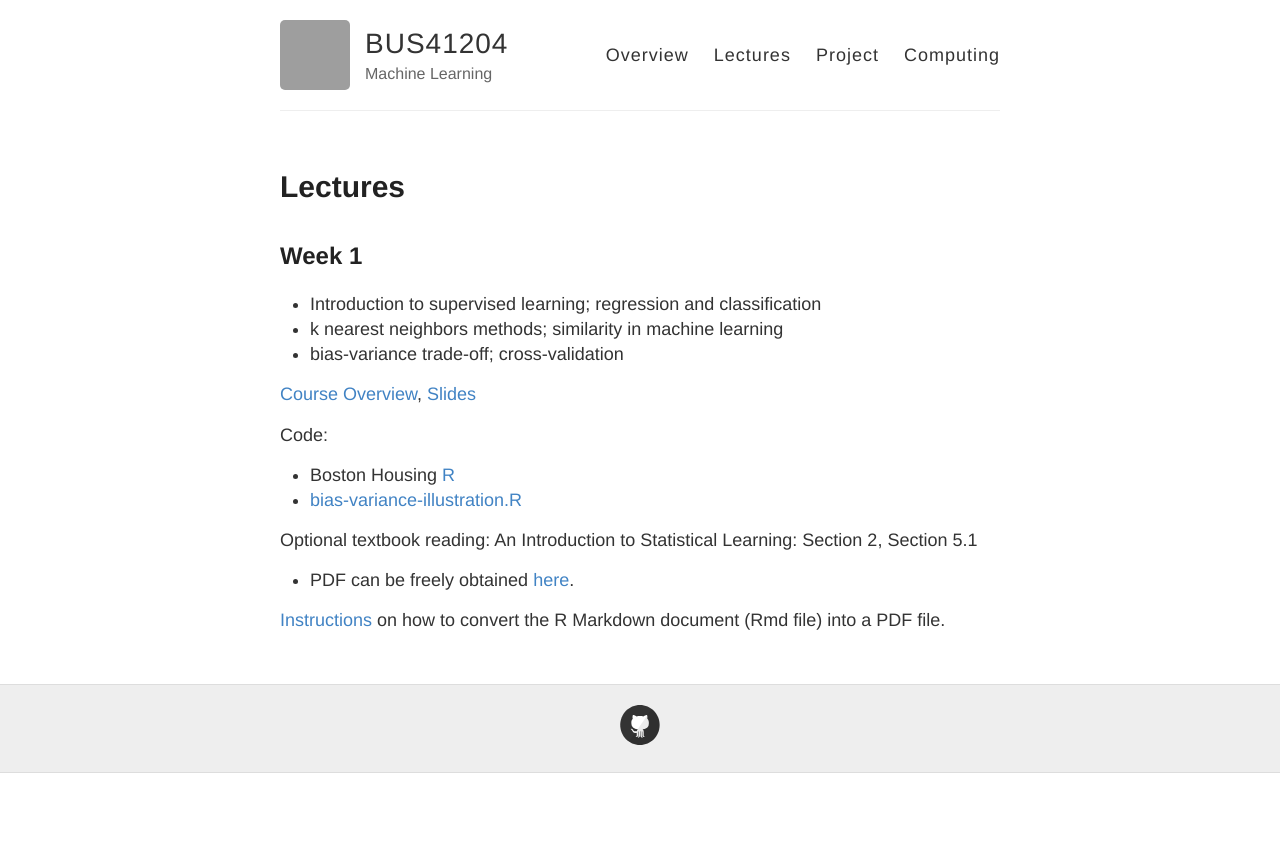
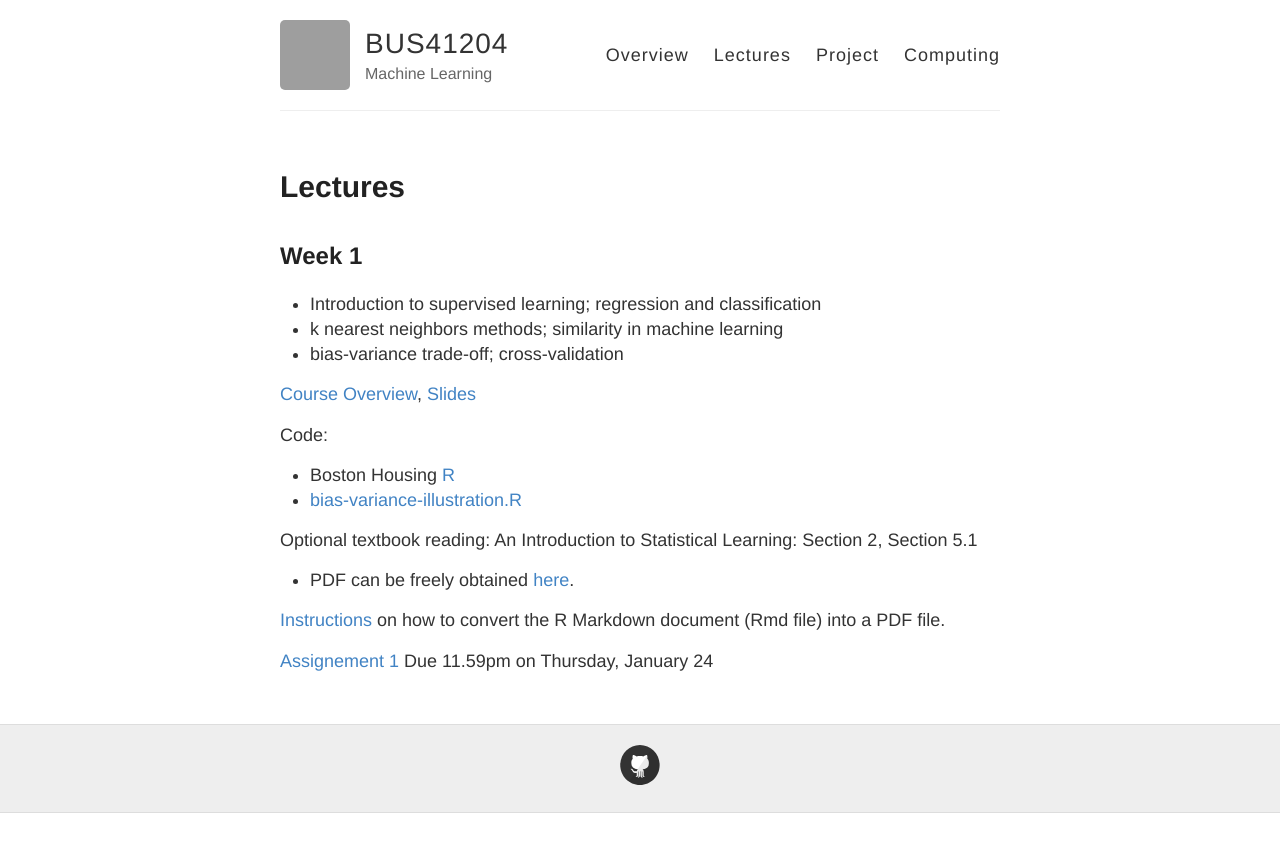
Before and after one commit to ChicagoBoothML/MLClass, a Jekyll site: the page built from lectures.md, in a window 1280 px wide. Shown: the top 852 px of the page. Built offline with Jekyll 4.4.1, drawn with Linux system fonts in a browser that asks for light colours; some of the changed lines change nothing that is shown; grey boxes are pictures that could not be loaded.

Commit message:
Update lectures.md

```diff
--- a/lectures.md
+++ b/lectures.md
@@ -178,6 +178,5 @@ Optional textbook reading: An Introduction to Statistical Learning: Section 2, S
 
 [Instructions](../rmdnote) on how to convert the R Markdown document (Rmd file) into a PDF file.
 
-<!---
-[Assignement 1]() Due 11.59pm on Thursday, January 24
---->
+
+[Assignement 1](https://piazza.com/class_profile/get_resource/joa87ld16vd1qb/jqriccamjc56nl) Due 11.59pm on Thursday, January 24
```
